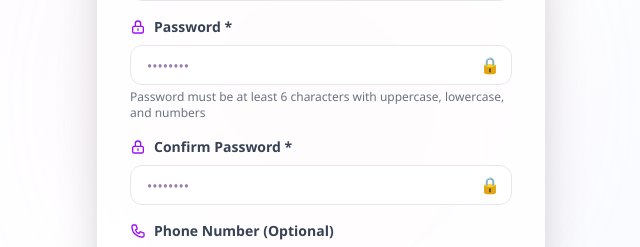
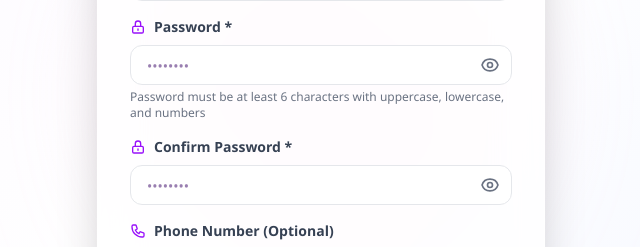
Before and after one commit to amatyaagrata/Collaborative-Development, a Next.js app in the folder collaborative-development/: page /signup in a window 1280 px wide. Shown: the part 614-861 px from the top of the page, without its empty margins (319-959 px from the left). Built offline with nearby package versions, Linux system fonts and the light colour scheme.

Commit message:
Added the eye iconn to see password

```diff
--- a/collaborative-development/app/(auth)/signup/page.tsx
+++ b/collaborative-development/app/(auth)/signup/page.tsx
@@ -37,7 +37,6 @@
   });
   const [selectedRole, setSelectedRole] = useState("inventory manager");
   const [loading, setLoading] = useState(false);
-  const [googleLoading, setGoogleLoading] = useState(false);
   const [showPassword, setShowPassword] = useState(false);
   const [showConfirmPassword, setShowConfirmPassword] = useState(false);
   const [agreeToTerms, setAgreeToTerms] = useState(false);
@@ -262,25 +261,6 @@
     }
   };
 
-  // Google Sign Up Handler
-  const handleGoogleSignUp = () => {
-    if (!agreeToTerms) {
-      toast.error("Please agree to the Terms and Services before continuing with Google");
-      return;
-    }
-
-    setGoogleLoading(true);
-
-    // Store pending signup data in session storage
-    sessionStorage.setItem("pendingSignUpRole", selectedRole);
-    sessionStorage.setItem("pendingOrganizationName", formData.organizationName);
-    sessionStorage.setItem("pendingPhoneNumber", formData.phoneNumber);
-    sessionStorage.setItem("pendingUsername", formData.username);
-
-    // Redirect to Google OAuth endpoint
-    window.location.href = "/api/auth/google";
-  };
-
   return (
     <div className="min-h-screen flex items-center justify-center bg-gradient-to-br from-purple-50 via-white to-indigo-50 px-4 py-8 relative overflow-hidden">
       {/* Animated Background Elements */}
@@ -437,7 +417,7 @@
               </div>
             </div>
 
-            {/* Password */}
+            {/* Password with Eye Icon */}
             <div className="space-y-2">
               <label className="text-sm font-semibold text-gray-700 flex items-center gap-2">
                 <svg className="w-4 h-4 text-purple-600" fill="none" stroke="currentColor" viewBox="0 0 24 24">
@@ -463,9 +443,18 @@
                   <button
                     type="button"
                     onClick={() => setShowPassword(!showPassword)}
-                    className="absolute right-3 top-1/2 transform -translate-y-1/2 text-gray-500 hover:text-purple-600 transition-colors"
+                    className="absolute right-3 top-1/2 transform -translate-y-1/2 text-gray-500 hover:text-purple-600 transition-colors z-10"
                   >
-                    {showPassword ? "🔓" : "🔒"}
+                    {showPassword ? (
+                      <svg className="w-5 h-5" fill="none" stroke="currentColor" viewBox="0 0 24 24">
+                        <path strokeLinecap="round" strokeLinejoin="round" strokeWidth={2} d="M13.875 18.825A10.05 10.05 0 0112 19c-4.478 0-8.268-2.943-9.543-7a9.97 9.97 0 011.563-3.029m5.858.908a3 3 0 114.243 4.243M9.878 9.878l4.242 4.242M9.88 9.88l-3.29-3.29m7.532 7.532l3.29 3.29M3 3l3.59 3.59m0 0A9.953 9.953 0 0112 5c4.478 0 8.268 2.943 9.543 7a10.025 10.025 0 01-4.132 5.411m0 0L21 21" />
+                      </svg>
+                    ) : (
+                      <svg className="w-5 h-5" fill="none" stroke="currentColor" viewBox="0 0 24 24">
+                        <path strokeLinecap="round" strokeLinejoin="round" strokeWidth={2} d="M15 12a3 3 0 11-6 0 3 3 0 016 0z" />
+                        <path strokeLinecap="round" strokeLinejoin="round" strokeWidth={2} d="M2.458 12C3.732 7.943 7.523 5 12 5c4.478 0 8.268 2.943 9.542 7-1.274 4.057-5.064 7-9.542 7-4.477 0-8.268-2.943-9.542-7z" />
+                      </svg>
+                    )}
                   </button>
                 </div>
                 {errors.password && (
@@ -477,7 +466,7 @@
               </div>
             </div>
 
-            {/* Confirm Password */}
+            {/* Confirm Password with Eye Icon */}
             <div className="space-y-2">
               <label className="text-sm font-semibold text-gray-700 flex items-center gap-2">
                 <svg className="w-4 h-4 text-purple-600" fill="none" stroke="currentColor" viewBox="0 0 24 24">
@@ -503,9 +492,18 @@
                   <button
                     type="button"
                     onClick={() => setShowConfirmPassword(!showConfirmPassword)}
-                    className="absolute right-3 top-1/2 transform -translate-y-1/2 text-gray-500 hover:text-purple-600 transition-colors"
+                    className="absolute right-3 top-1/2 transform -translate-y-1/2 text-gray-500 hover:text-purple-600 transition-colors z-10"
                   >
-                    {showConfirmPassword ? "🔓" : "🔒"}
+                    {showConfirmPassword ? (
+                      <svg className="w-5 h-5" fill="none" stroke="currentColor" viewBox="0 0 24 24">
+                        <path strokeLinecap="round" strokeLinejoin="round" strokeWidth={2} d="M13.875 18.825A10.05 10.05 0 0112 19c-4.478 0-8.268-2.943-9.543-7a9.97 9.97 0 011.563-3.029m5.858.908a3 3 0 114.243 4.243M9.878 9.878l4.242 4.242M9.88 9.88l-3.29-3.29m7.532 7.532l3.29 3.29M3 3l3.59 3.59m0 0A9.953 9.953 0 0112 5c4.478 0 8.268 2.943 9.543 7a10.025 10.025 0 01-4.132 5.411m0 0L21 21" />
+                      </svg>
+                    ) : (
+                      <svg className="w-5 h-5" fill="none" stroke="currentColor" viewBox="0 0 24 24">
+                        <path strokeLinecap="round" strokeLinejoin="round" strokeWidth={2} d="M15 12a3 3 0 11-6 0 3 3 0 016 0z" />
+                        <path strokeLinecap="round" strokeLinejoin="round" strokeWidth={2} d="M2.458 12C3.732 7.943 7.523 5 12 5c4.478 0 8.268 2.943 9.542 7-1.274 4.057-5.064 7-9.542 7-4.477 0-8.268-2.943-9.542-7z" />
+                      </svg>
+                    )}
                   </button>
                 </div>
                 {errors.confirmPassword && (
@@ -596,14 +594,25 @@
           {/* Google Sign Up Button */}
           <button
             type="button"
-            onClick={handleGoogleSignUp}
-            disabled={googleLoading}
-            className="relative w-full group overflow-hidden rounded-xl bg-white border-2 border-gray-200 hover:border-purple-300 transition-all duration-300 hover:shadow-lg"
+            onClick={() => {
+              if (!agreeToTerms) {
+                toast.error("Please agree to the Terms and Services before continuing with Google");
+                return;
+              }
+              setLoading(true);
+              sessionStorage.setItem("pendingSignUpRole", selectedRole);
+              sessionStorage.setItem("pendingOrganizationName", formData.organizationName);
+              sessionStorage.setItem("pendingPhoneNumber", formData.phoneNumber);
+              sessionStorage.setItem("pendingUsername", formData.username);
+              window.location.href = "/api/auth/google";
+            }}
+            disabled={loading}
+            className="relative w-full group overflow-hidden rounded-xl bg-white border-2 border-gray-200 hover:border-purple-300 transition-all duration-300 hover:shadow-lg disabled:opacity-50 disabled:cursor-not-allowed"
           >
             <div className="absolute inset-0 bg-gradient-to-r from-purple-50 to-indigo-50 opacity-0 group-hover:opacity-100 transition-opacity duration-300"></div>
 
             <div className="relative flex items-center justify-center gap-3 px-4 py-3">
-              {googleLoading ? (
+              {loading ? (
                 <>
                   <svg className="animate-spin h-5 w-5 text-purple-600" xmlns="http://www.w3.org/2000/svg" fill="none" viewBox="0 0 24 24">
                     <circle className="opacity-25" cx="12" cy="12" r="10" stroke="currentColor" strokeWidth="4"></circle>
```
